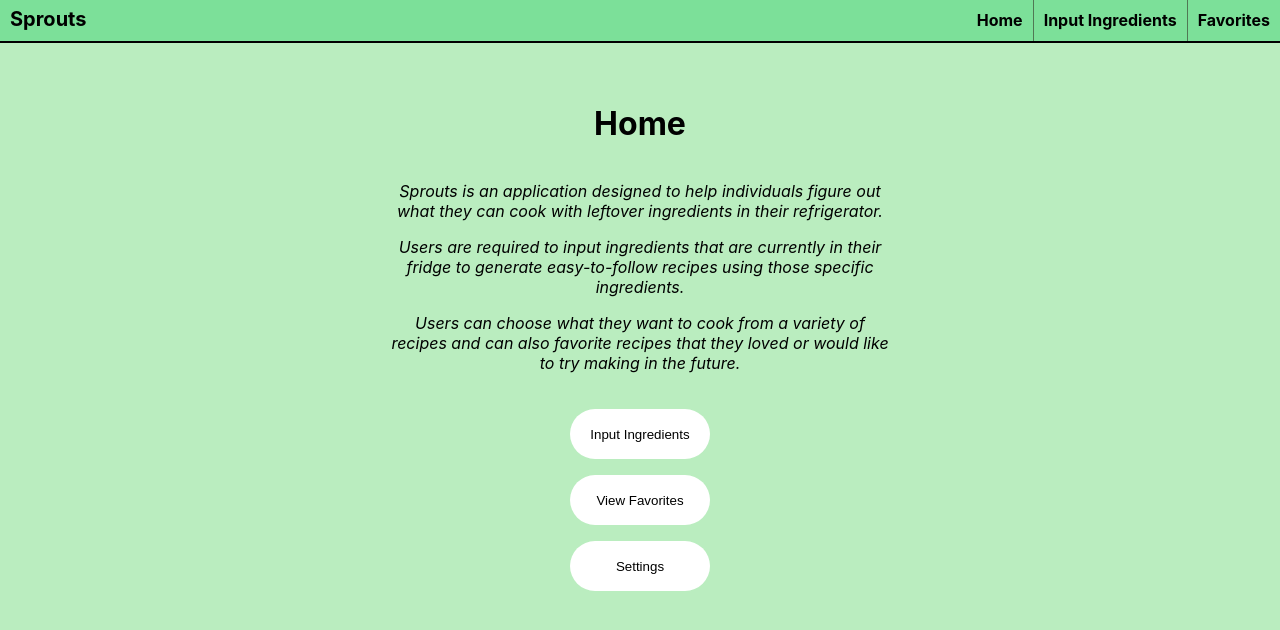
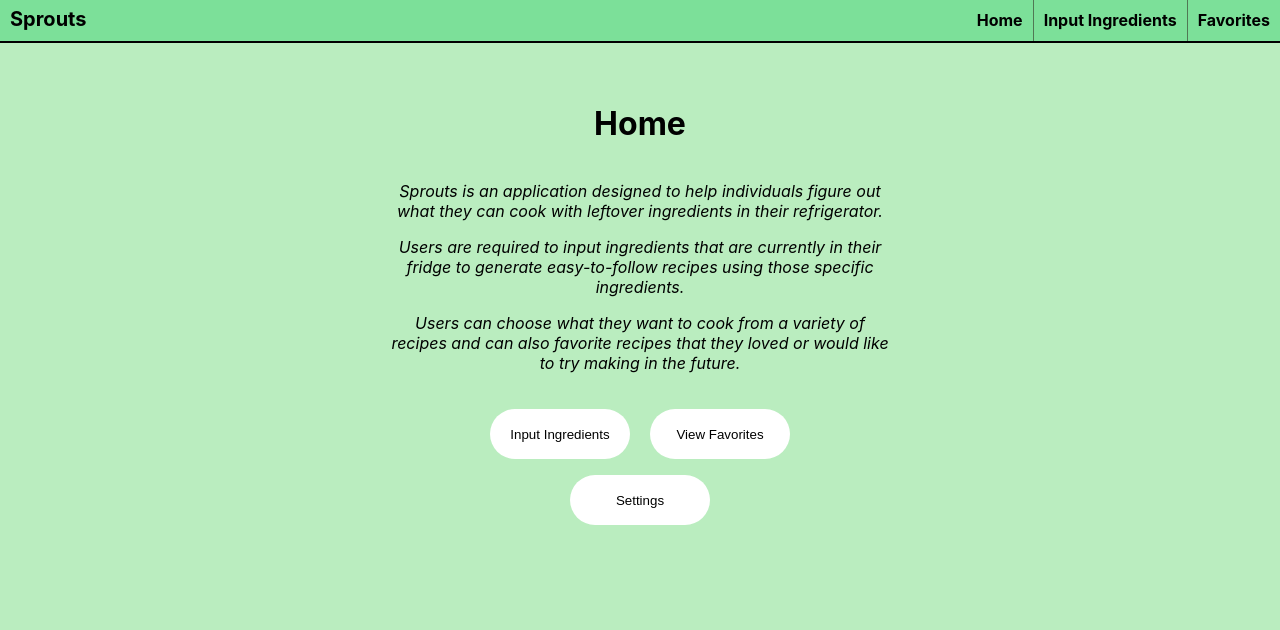
Before and after one commit to nyu-software-engineering/spring-2020-frugal-eye, a React (Create React App) app in the folder front-end/: page /home in a window 1280 px wide. Shown: the top 630 px of the page. Built offline with nearby package versions, Linux system fonts and the light colour scheme.

Commit message:
changed layout for home buttons

```diff
--- a/front-end/src/Home.css
+++ b/front-end/src/Home.css
@@ -5,3 +5,7 @@
 	font-style: italic;
 	padding-bottom: 20px;
 }
+
+#button1 {
+	margin-right: 20px;
+}
--- a/front-end/src/Home.js
+++ b/front-end/src/Home.js
@@ -1,6 +1,6 @@
 import React from 'react';
+import './Home.css'
 import './standard.css'
-import './Home.css'
 import NavBar from './NavBar'
 const Home = (props) => {
 
@@ -15,12 +15,11 @@ const Home = (props) => {
         <p>Users can choose what they want to cook from a variety of recipes and can also favorite recipes that they loved or would like to try making in the future.</p>
       </div>
       <br></br>
-    	<button className="standard_button" onClick={event => window.location.href='/add-ingredients'}>Input Ingredients</button>
-      <p></p>
-      <button className="standard_button" onClick={event => window.location.href='/favoritelist'}>View Favorites</button>
-      <p></p>
-      <button className="standard_button" onClick={event => window.location.href='/settings'}>Settings</button>
-    </div>
+        <button id="button1" className="standard_button" onClick={event => window.location.href='/add-ingredients'}>Input Ingredients</button>
+        <button className="standard_button" onClick={event => window.location.href='/favoritelist'}>View Favorites</button>
+        <p></p>
+        <button className="standard_button" onClick={event => window.location.href='/settings'}>Settings</button>
+      </div>
   );
 }
 export default Home;
```
